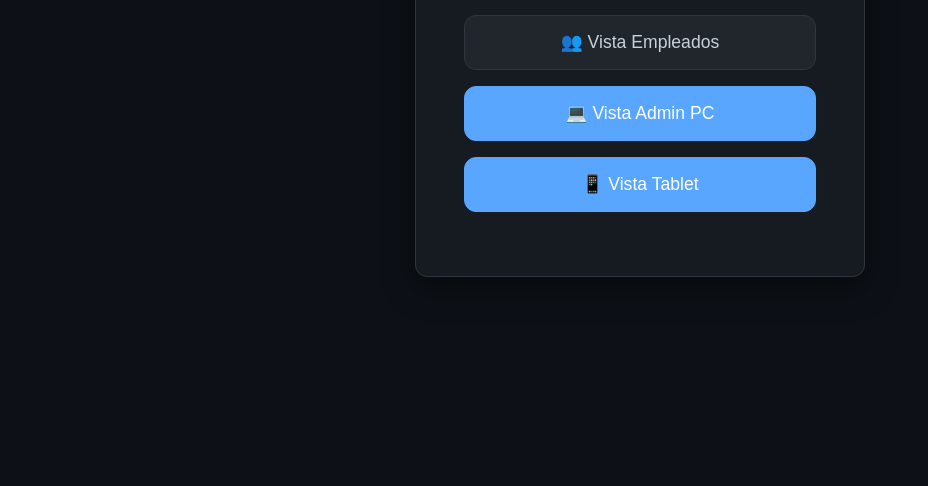
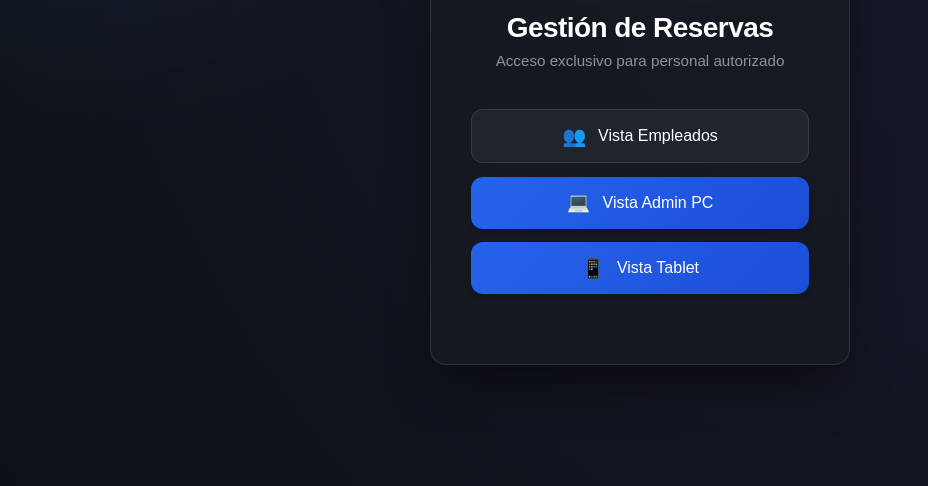
Before and after one commit to AlbertoWellcomm/CalendarioReservas, a plain HTML site: page index.html in a window 1280 px wide. Shown: the part 314-800 px from the top of the page, without its empty margins (0-928 px from the left). Drawn offline with Linux system fonts and the light colour scheme; no server answers.

Commit message:
Redesigned index page with logo and premium aesthetic

```diff
--- a/index.html
+++ b/index.html
@@ -13,88 +13,138 @@
     <script src="firebase-config.js"></script>
 
     <style>
+        :root {
+            --primary: #58a6ff;
+            --accent: #a371f7;
+            --bg: #0d1117;
+            --surface: #161b22;
+            --border: #30363d;
+            --text-color: #e6edf3;
+            --radius: 16px;
+        }
+
         body {
             display: flex;
             height: 100vh;
             align-items: center;
             justify-content: center;
-            background: var(--bg);
+            background: radial-gradient(circle at top right, #1a1a2e, #0d1117);
             margin: 0;
-            font-family: 'Inter', sans-serif;
+            font-family: 'Outfit', sans-serif;
             color: var(--text-color);
+            overflow: hidden;
         }
+
+        /* Animated background elements for 'Premium' feel */
+        body::before {
+            content: '';
+            position: absolute;
+            top: -20%;
+            left: -10%;
+            width: 400px;
+            height: 400px;
+            background: var(--primary);
+            filter: blur(120px);
+            opacity: 0.15;
+            z-index: 0;
+        }
+
         .portal-container {
-            background: var(--surface);
-            padding: 3rem;
+            position: relative;
+            z-index: 1;
+            background: rgba(22, 27, 34, 0.8);
+            backdrop-filter: blur(20px);
+            -webkit-backdrop-filter: blur(20px);
+            padding: 3.5rem 2.5rem;
             border-radius: var(--radius);
-            border: 1px solid var(--border);
+            border: 1px solid rgba(255, 255, 255, 0.1);
             text-align: center;
-            max-width: 450px;
+            max-width: 420px;
             width: 90%;
-            box-shadow: 0 10px 30px rgba(0,0,0,0.5);
+            box-shadow: 0 25px 50px -12px rgba(0, 0, 0, 0.5);
         }
+
+        .portal-logo {
+            width: 160px;
+            height: auto;
+            margin-bottom: 1.5rem;
+            filter: drop-shadow(0 0 15px rgba(255,255,255,0.1));
+        }
+
         .portal-title {
-            margin-bottom: 2rem;
-            font-size: 2rem;
-            color: var(--accent);
+            margin: 0 0 0.5rem;
+            font-size: 1.75rem;
+            font-weight: 700;
+            color: #fff;
+            letter-spacing: -0.02em;
         }
+
+        .portal-subtitle {
+            font-size: 0.95rem;
+            color: #8b949e;
+            margin-bottom: 2.5rem;
+        }
+
         .portal-btn {
             display: flex;
             align-items: center;
             justify-content: center;
-            gap: 10px;
+            gap: 12px;
             width: 100%;
-            padding: 1rem;
-            margin-bottom: 1rem;
-            background: #21262d;
-            border: 1px solid var(--border);
-            color: #c9d1d9;
-            font-size: 1.1rem;
-            border-radius: var(--radius);
+            padding: 0.9rem;
+            margin-bottom: 0.85rem;
+            background: rgba(255, 255, 255, 0.05);
+            border: 1px solid rgba(255, 255, 255, 0.1);
+            color: #fff;
+            font-size: 1rem;
+            font-weight: 500;
+            border-radius: 12px;
             cursor: pointer;
-            transition: all 0.2s ease;
-        }
-        .portal-btn:hover {
-            background: #30363d;
-            border-color: #8b949e;
-        }
-        .portal-btn-primary {
-            background: var(--accent);
-            color: #ffffff;
-            border-color: var(--accent);
-        }
-        .portal-btn-primary:hover {
-            background: #3f88ef;
-            border-color: #3f88ef;
-            color: #ffffff;
+            transition: all 0.3s cubic-bezier(0.4, 0, 0.2, 1);
         }
 
-        /* Modal Styles overwritten slightly for portal */
-        .portal-modal-box {
-            background: var(--surface);
-            border: 1px solid var(--border);
-            border-radius: var(--radius);
-            padding: 2rem;
-            max-width: 400px;
-            width: 90%;
-            box-shadow: 0 15px 40px rgba(0,0,0,0.7);
+        .portal-btn:hover {
+            background: rgba(255, 255, 255, 0.1);
+            transform: translateY(-2px);
+            border-color: rgba(255, 255, 255, 0.3);
+            box-shadow: 0 10px 20px rgba(0,0,0,0.2);
+        }
+
+        .portal-btn-primary {
+            background: linear-gradient(135deg, #2563eb, #1d4ed8);
+            border: none;
+            color: #fff;
+            box-shadow: 0 4px 6px -1px rgba(0, 0, 0, 0.1), 0 2px 4px -1px rgba(0, 0, 0, 0.06);
+        }
+
+        .portal-btn-primary:hover {
+            background: linear-gradient(135deg, #3b82f6, #2563eb);
+            transform: translateY(-2px);
+            box-shadow: 0 20px 25px -5px rgba(37, 99, 235, 0.3);
+        }
+
+        /* Icon styling */
+        .portal-btn span {
+            font-size: 1.2rem;
         }
     </style>
 </head>
 <body>
     <div class="portal-container">
-        <h1 class="portal-title">Portal de Reservas</h1>
+        <img src="logo.png" alt="Logo Tarragona" class="portal-logo">
+        <h1 class="portal-title">Gestión de Reservas</h1>
+        <p class="portal-subtitle">Acceso exclusivo para personal autorizado</p>
 
         <button class="portal-btn" onclick="requestPassword('empleados.html')">
-            👥 Vista Empleados
+            <span>👥</span> Vista Empleados
         </button>
 
         <button class="portal-btn portal-btn-primary" onclick="requestPassword('admin.html')">
-            💻 Vista Admin PC
+            <span>💻</span> Vista Admin PC
         </button>
 
         <button class="portal-btn portal-btn-primary" onclick="requestPassword('tablet.html')">
-            📱 Vista Tablet
+            <span>📱</span> Vista Tablet
         </button>
     </div>
 
```
